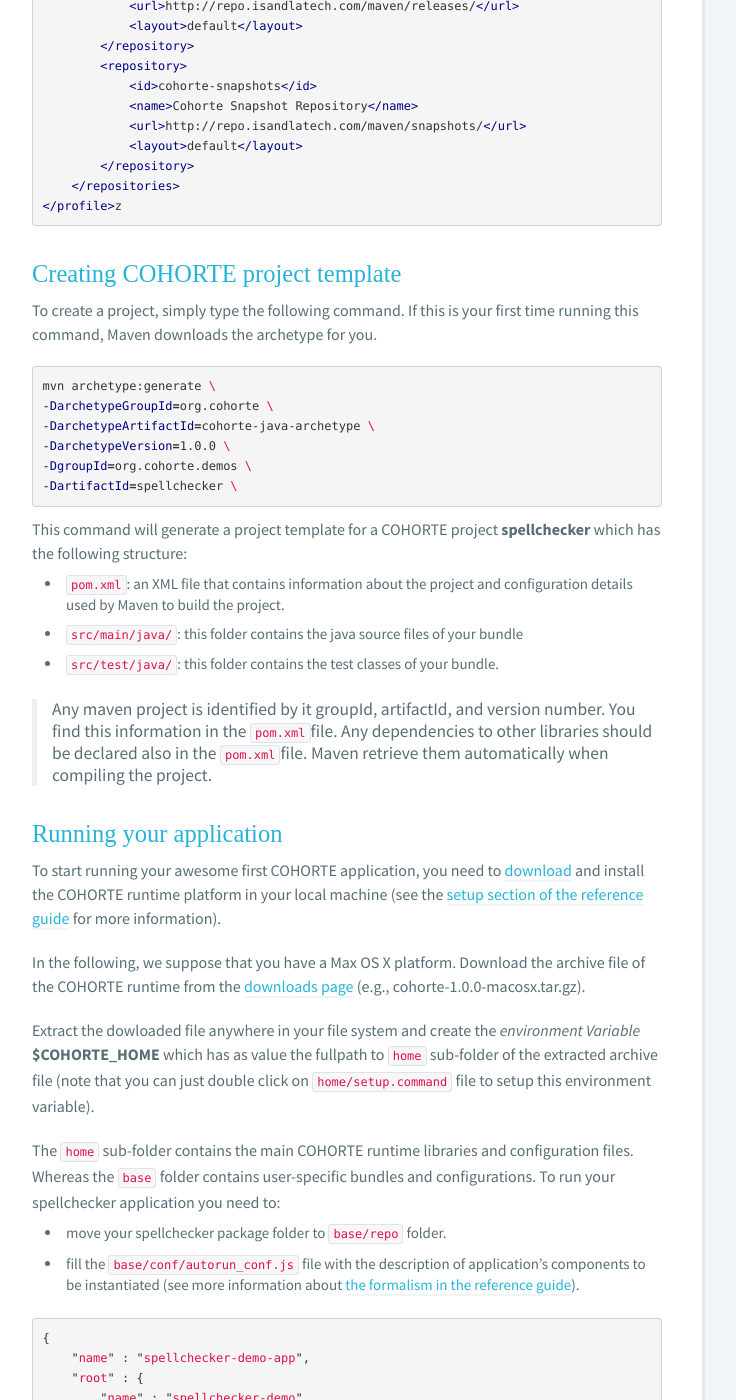
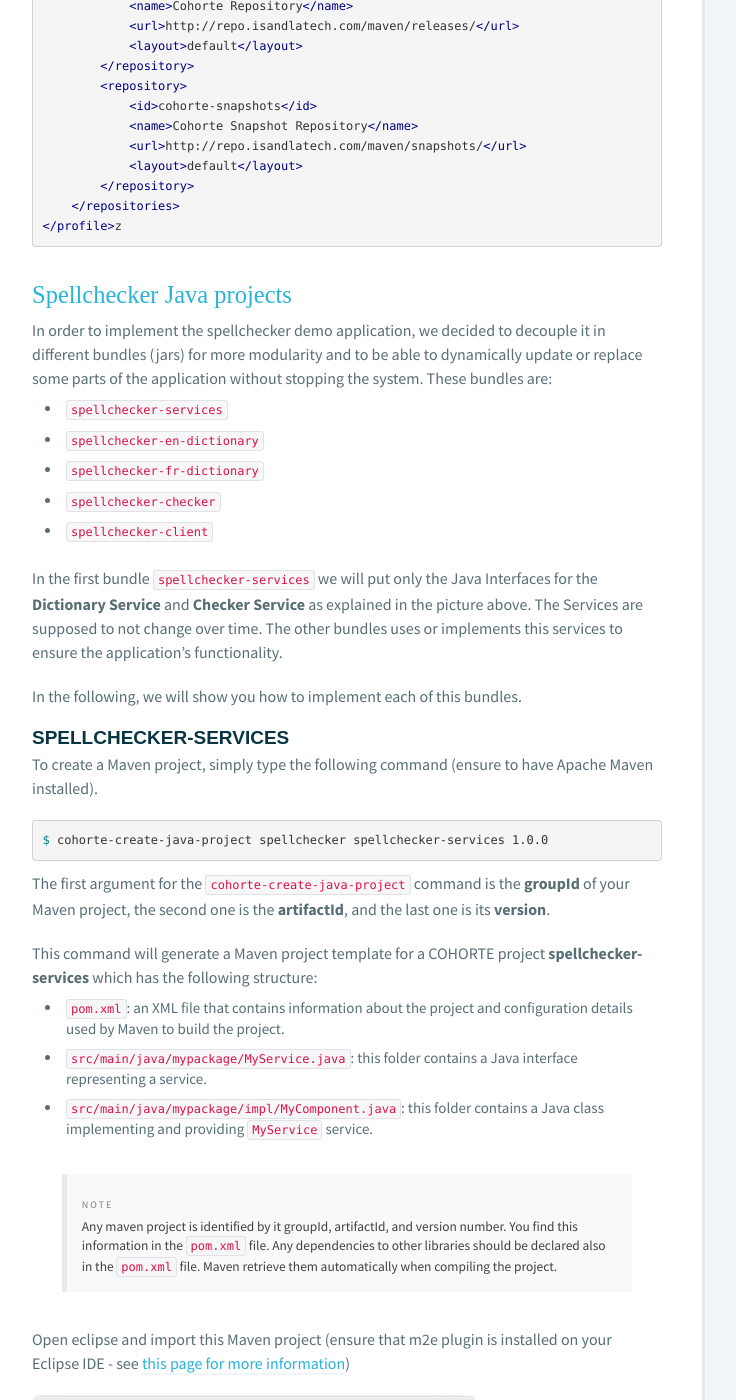
Before and after one commit to cohorte/cohorte.github.io, a Jekyll site: the page built from docs/1.x/tutorials/spellchecker/java.md, in a window 1280 px wide and 1400 px high, scrolled down 2064 px. Shown: the whole window, without its empty margins (138-874 px from the left). Built offline with Jekyll 4.4.1, drawn with Linux system fonts in a browser that asks for light colours; some of the changed text lies outside the part shown.

Commit message:
Work in progress - Spellchecker Java tutorial

```diff
--- a/docs/1.x/tutorials/spellchecker/java.md
+++ b/docs/1.x/tutorials/spellchecker/java.md
@@ -15,7 +15,7 @@
 <div class="note">
 <span class="note-title">Note</span>
 <p class="note-content">
-    If you are already familiar with <a href="http://www.osgi.org">OSGi</a>, COHORTE components are a simple <a href="http://felix.apache.org/documentation/subprojects/apache-felix-ipojo.html">Apache Felix iPOJO</a> components. The only thing you should do is to not instantiate your components manually, COHORTE will do it for you and add <a href="{{ site.baseurl }}/docs/1.x/what-is-cohorte">many features</a> to your final application .
+    If you are already familiar with <a href="http://www.osgi.org">OSGi</a>, COHORTE components are a simple <a href="http://felix.apache.org/documentation/subprojects/apache-felix-ipojo.html">Apache Felix iPOJO</a> components. The only thing you should do to be able to run your components in COHORTE is to not instantiate your them manually (using <code>@Instantiate</code> annotation for instance. COHORTE will do it for you and add <a href="{{ site.baseurl }}/docs/1.x/what-is-cohorte">many features</a> to your final application.
 </p>
 </div>
 
@@ -77,26 +77,92 @@
 </profile>z
 {% endhighlight %}
 
-### Creating COHORTE project template
+### Spellchecker Java projects
 
-To create a project, simply type the following command. If this is your first time running this command, Maven downloads the archetype for you.
+In order to implement the spellchecker demo application, we decided to decouple it in different bundles (jars) for more modularity and to be able to dynamically update or replace some parts of the application without stopping the system. These bundles are:
+
+ * `spellchecker-services`
+ * `spellchecker-en-dictionary`
+ * `spellchecker-fr-dictionary`
+ * `spellchecker-checker`
+ * `spellchecker-client`
+
+ In the first bundle `spellchecker-services` we will put only the Java Interfaces for the **Dictionary Service** and **Checker Service** as explained in the picture above. The Services are supposed to not change over time. The other bundles uses or implements this services to ensure the application's functionality.
+
+ In the following, we will show you how to implement each of this bundles.
+
+#### spellchecker-services
+
+To create a Maven project, simply type the following command (ensure to have Apache Maven installed).
 
 {% highlight sh %}
-mvn archetype:generate \
--DarchetypeGroupId=org.cohorte \
--DarchetypeArtifactId=cohorte-java-archetype \
--DarchetypeVersion=1.0.0 \
--DgroupId=org.cohorte.demos \
--DartifactId=spellchecker \
+$ cohorte-create-java-project spellchecker spellchecker-services 1.0.0
 {% endhighlight %}
 
-This command will generate a project template for a COHORTE project **spellchecker** which has the following structure:
+The first argument for the `cohorte-create-java-project` command is the **groupId** of your Maven project, the second one is the **artifactId**, and the last one is its **version**.
+
+This command will generate a Maven project template for a COHORTE project **spellchecker-services** which has the following structure:
 
  * `pom.xml`: an XML file that contains information about the project and configuration details used by Maven to build the project.
- * `src/main/java/`: this folder contains the java source files of your bundle
- * `src/test/java/`: this folder contains the test classes of your bundle.
+ * `src/main/java/mypackage/MyService.java`: this folder contains a Java interface representing a service.
+ * `src/main/java/mypackage/impl/MyComponent.java`: this folder contains a Java class implementing and providing `MyService` service.
 
-> Any maven project is identified by it groupId, artifactId, and version number. You find this information in the `pom.xml`file. Any dependencies to other libraries should be declared also in the `pom.xml`file. Maven retrieve them automatically when compiling the project.
+<div class="note">
+<span class="note-title">Note</span>
+<p class="note-content">
+Any maven project is identified by it groupId, artifactId, and version number. You find this information in the <code>pom.xml</code> file. Any dependencies to other libraries should be declared also in the <code>pom.xml</code> file. Maven retrieve them automatically when compiling the project.
+</p>
+</div>
+
+Open eclipse and import this Maven project (ensure that m2e plugin is installed on your Eclipse IDE - see [this page for more information]( {{ site.baseurl }}/docs/1.X/ide))
+
+![Eclipse-1](spellchecker-app-img5.png)
+
+Refactor your imported project to have the depicted structure on the following picture. You should:
+
+ * remove `mypackage.impl` package as this bundle does not provide implementations (just the service interfaces)
+ * rename `mypackage` to `spellchecker.services`. This package will contain the application's services
+ * rename `MyService.java` to `DictionaryService.java`
+ * create another interface `CheckerService.java`
+
+ ![Eclipse-2](spellchecker-app-img6.png)
+
+Update `pom.xml` file to reflect this new structure (remove `<Private-Package/>` element):
+
+{% highlight xml %}
+...
+<Export-Package>
+   spellchecker.services
+</Export-Package>
+...
+{% endhighlight %}
+
+This package will be exported, so that other bundles can use the interfaces and classes within this package at runtime.
+The last thing to do for this first bundle is to write the methods of the two services: **Dictionary Service** and **Checker Service**.
+
+{% highlight java %}
+package spellchecker.services;
+
+public interface DictionaryService {
+    boolean check_word(String word);
+}
+{% endhighlight %}
+
+{% highlight java %}
+package spellchecker.services;
+
+import java.util.List;
+
+public interface CheckerService {
+    List<String> check(String paragraph, String language);
+}
+{% endhighlight %}
+
+
+
+#### spellchecker-en-dictionary
+
+TODO
 
 ### Running your application
 
```
Also changed, not shown: docs/1.x/components/index.md (+1 -1 lines), docs/1.x/startup/index.md (+28 -26 lines), docs/1.x/tutorials/spellchecker/spellchecker-app-img5.png (added), docs/1.x/tutorials/spellchecker/spellchecker-app-img6.png (added).
